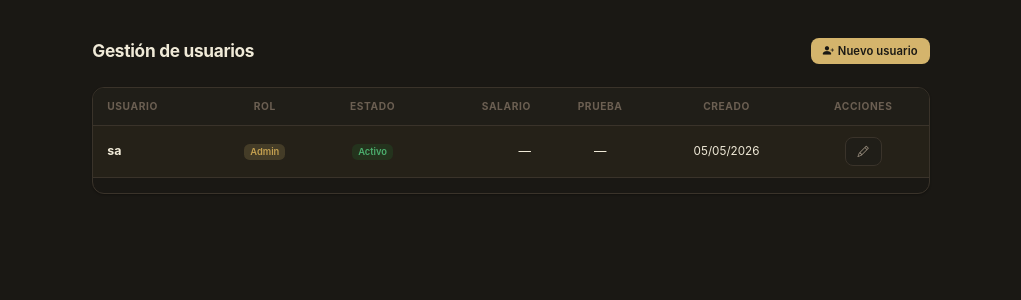
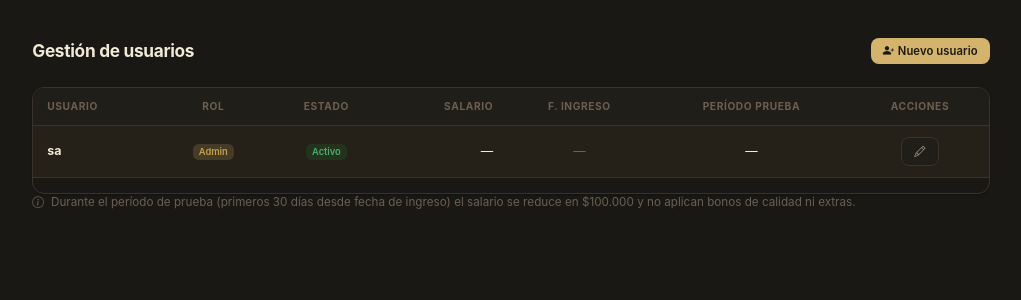
Before and after one commit to elsebastiann/agenda-detalling, a Flask app: page /users in a window 1280 px wide. Shown: the part 52-352 px from the top of the page, without its empty margins (129-1150 px from the left). Run offline with Flask 3, Linux system fonts and the light colour scheme; a user stored in the database is signed in; data comes from the database, SQL or seed files in the repository.

Commit message:
user management

```diff
--- a/app.py
+++ b/app.py
@@ -528,6 +528,25 @@ class User(db.Model):
 
     # True = debe cambiar contraseña en el próximo login
     must_change_password = db.Column(db.Boolean, default=False)
+
+    # Nómina
+    salary          = db.Column(db.Integer, default=0)
+    is_trial_period = db.Column(db.Boolean, default=False)  # override manual (legado)
+    hire_date       = db.Column(db.Date, nullable=True)     # fecha real de ingreso
+
+    @property
+    def in_trial(self):
+        """True si el empleado aún está en período de prueba (primer mes desde hire_date)."""
+        if self.hire_date:
+            return (date.today() - self.hire_date).days < 30
+        return bool(self.is_trial_period)
+
+    @property
+    def trial_end_date(self):
+        if self.hire_date:
+            from datetime import timedelta
+            return self.hire_date + timedelta(days=30)
+        return None
 
     def set_password(self, password):
         self.password_hash = generate_password_hash(password)
@@ -2480,6 +2499,7 @@ def ensure_payroll_schema():
         for col, definition in [
             ("salary",          "INTEGER DEFAULT 0"),
             ("is_trial_period", "BOOLEAN DEFAULT 0"),
+            ("hire_date",       "DATE"),
         ]:
             try:
                 db.session.execute(text(f"SELECT {col} FROM users LIMIT 1"))
@@ -2648,7 +2668,7 @@ def users_list():
         flash("Acceso restringido a administradores.", "danger")
         return redirect(url_for("calendar_view"))
     users = User.query.order_by(User.created_at.asc()).all()
-    return render_template("users.html", users=users)
+    return render_template("users.html", users=users, today=date.today())
 
 
 @app.route("/users/new", methods=["POST"])
@@ -2656,9 +2676,10 @@ def users_new():
     if not getattr(g, "current_user", None) or g.current_user.role != "admin":
         return redirect(url_for("calendar_view"))
 
-    username = (request.form.get("username") or "").strip()
-    password = request.form.get("password") or ""
-    role     = request.form.get("role") or "operario"
+    username       = (request.form.get("username") or "").strip()
+    password       = request.form.get("password") or ""
+    role           = request.form.get("role") or "operario"
+    hire_date_str  = (request.form.get("hire_date") or "").strip()
 
     if not username or not password:
         flash("Usuario y contraseña son obligatorios.", "danger")
@@ -2670,7 +2691,15 @@ def users_new():
         flash(f"El usuario '{username}' ya existe.", "danger")
         return redirect(url_for("users_list"))
 
-    u = User(username=username, role=role, is_active=True, must_change_password=True)
+    hire_date = None
+    if hire_date_str:
+        try:
+            hire_date = date.fromisoformat(hire_date_str)
+        except ValueError:
+            pass
+
+    u = User(username=username, role=role, is_active=True, must_change_password=True,
+             hire_date=hire_date)
     u.set_password(password)
     db.session.add(u)
     db.session.commit()
@@ -2684,9 +2713,10 @@ def users_edit(user_id):
         return redirect(url_for("calendar_view"))
 
     user = User.query.get_or_404(user_id)
-    new_username = (request.form.get("username") or "").strip()
-    new_role     = request.form.get("role") or user.role
-    new_password = request.form.get("password") or ""
+    new_username    = (request.form.get("username") or "").strip()
+    new_role        = request.form.get("role") or user.role
+    new_password    = request.form.get("password") or ""
+    hire_date_str   = (request.form.get("hire_date") or "").strip()
 
     if not new_username:
         flash("El nombre de usuario no puede estar vacío.", "danger")
@@ -2704,6 +2734,13 @@ def users_edit(user_id):
     user.role     = new_role
     if new_password:
         user.set_password(new_password)
+    if hire_date_str:
+        try:
+            user.hire_date = date.fromisoformat(hire_date_str)
+        except ValueError:
+            pass
+    elif hire_date_str == "":
+        user.hire_date = None
     db.session.commit()
     flash(f"Usuario '{new_username}' actualizado.", "success")
     return redirect(url_for("users_list"))
@@ -3080,8 +3117,8 @@ def payroll_new():
     ).all()
 
     for emp in employees:
-        salary    = getattr(emp, "salary", 0) or 0
-        is_trial  = bool(getattr(emp, "is_trial_period", False))
+        salary    = emp.salary or 0
+        is_trial  = emp.in_trial
         base      = max(salary - TRIAL_DEDUCTION, 0) if is_trial else salary
         bonus     = 0 if is_trial else BONUS_MAX
 
@@ -3164,11 +3201,11 @@ def payroll_entry_update(period_id, entry_id):
         return jsonify({"ok": False, "error": "La quincena ya está pagada."}), 400
 
     data = request.get_json(silent=True) or {}
-    is_trial = bool(getattr(entry.employee, "is_trial_period", False))
+    is_trial = entry.employee.in_trial
 
     if "absence_days" in data:
         days = int(data["absence_days"])
-        salary_raw = getattr(entry.employee, "salary", 0) or 0
+        salary_raw = entry.employee.salary or 0
         entry.absence_days      = days
         entry.deduction_absences = int(round(salary_raw / 30 * days))
 
@@ -3263,8 +3300,15 @@ def user_salary_update(user_id):
         user.salary = int(data["salary"])
     if "is_trial_period" in data:
         user.is_trial_period = bool(data["is_trial_period"])
-    db.session.commit()
-    return jsonify({"ok": True})
+    if "hire_date" in data:
+        try:
+            user.hire_date = date.fromisoformat(data["hire_date"]) if data["hire_date"] else None
+        except ValueError:
+            pass
+    db.session.commit()
+    in_trial = user.in_trial
+    trial_end = user.trial_end_date.isoformat() if user.trial_end_date else None
+    return jsonify({"ok": True, "in_trial": in_trial, "trial_end": trial_end})
 
 
 if __name__ == "__main__":
--- a/templates/users.html
+++ b/templates/users.html
@@ -1,7 +1,7 @@
 {% extends "base.html" %}
 {% block content %}
 
-<div class="container mt-4" style="max-width:860px;">
+<div class="container mt-4" style="max-width:980px;">
 
   <div class="d-flex align-items-center justify-content-between mb-4">
     <h2 class="mb-0">Gestión de usuarios</h2>
@@ -19,8 +19,8 @@
           <th class="text-center">Rol</th>
           <th class="text-center">Estado</th>
           <th class="text-end">Salario</th>
-          <th class="text-center">Prueba</th>
-          <th class="text-center">Creado</th>
+          <th class="text-center">F. Ingreso</th>
+          <th class="text-center">Período prueba</th>
           <th class="text-center">Acciones</th>
         </tr>
       </thead>
@@ -56,17 +56,38 @@
             </span>
             {% else %}—{% endif %}
           </td>
-          <td class="text-center">
+          <td class="text-center" style="font-size:0.82rem;">
             {% if u.role == 'operario' %}
-            <div class="form-check form-switch d-flex justify-content-center">
-              <input class="form-check-input trial-toggle" type="checkbox"
-                     data-id="{{ u.id }}"
-                     {% if u.is_trial_period %}checked{% endif %}>
-            </div>
-            {% else %}—{% endif %}
+              <span class="editable-hire-date" data-id="{{ u.id }}"
+                    data-value="{{ u.hire_date.isoformat() if u.hire_date else '' }}"
+                    style="cursor:pointer;border-bottom:1px dashed rgba(255,255,255,0.3);padding:2px 4px;white-space:nowrap;">
+                {% if u.hire_date %}
+                  {{ u.hire_date.strftime('%d/%m/%Y') }}
+                {% else %}
+                  <span class="text-muted">—</span>
+                {% endif %}
+              </span>
+            {% else %}
+              <span class="text-muted">—</span>
+            {% endif %}
           </td>
-          <td class="text-center" style="font-size:0.78rem;color:var(--text2);">
-            {{ u.created_at.strftime('%d/%m/%Y') }}
+          <td class="text-center" id="trial-cell-{{ u.id }}">
+            {% if u.role == 'operario' %}
+              {% if u.hire_date %}
+                {% if u.in_trial %}
+                  {% set days_left = 30 - (today - u.hire_date).days %}
+                  <span class="badge bg-warning text-dark" title="Fin de prueba: {{ u.trial_end_date.strftime('%d/%m/%Y') }}">
+                    En prueba · {{ days_left }}d
+                  </span>
+                {% else %}
+                  <span class="badge bg-success">Confirmado</span>
+                {% endif %}
+              {% else %}
+                <span class="text-muted" style="font-size:0.78rem;">Sin fecha</span>
+              {% endif %}
+            {% else %}
+              —
+            {% endif %}
           </td>
           <td class="text-center">
             <div class="d-flex gap-2 justify-content-center">
@@ -76,7 +97,8 @@
                       data-bs-target="#modalEditUser"
                       data-id="{{ u.id }}"
                       data-username="{{ u.username }}"
-                      data-role="{{ u.role }}">
+                      data-role="{{ u.role }}"
+                      data-hire="{{ u.hire_date.isoformat() if u.hire_date else '' }}">
                 <i class="bi bi-pencil"></i>
               </button>
               <!-- Activar / Desactivar -->
@@ -102,6 +124,12 @@
       </tbody>
     </table>
   </div>
+
+  <p class="text-muted" style="font-size:0.78rem;">
+    <i class="bi bi-info-circle me-1"></i>
+    Durante el período de prueba (primeros 30 días desde fecha de ingreso) el salario se reduce en
+    $100.000 y no aplican bonos de calidad ni extras.
+  </p>
 </div>
 
 {# ── Modal: Nuevo usuario ── #}
@@ -131,6 +159,12 @@
               <option value="lider">Líder</option>
               <option value="admin">Admin</option>
             </select>
+          </div>
+          <div>
+            <label class="form-label">Fecha de ingreso</label>
+            <input type="date" name="hire_date" class="form-control"
+                   value="{{ today.isoformat() }}">
+            <small class="text-muted">Los primeros 30 días son período de prueba (–$100.000, sin bonos).</small>
           </div>
         </div>
         <div class="modal-footer" style="border-top:1px solid var(--border);">
@@ -170,6 +204,11 @@
               <option value="admin">Admin</option>
             </select>
           </div>
+          <div>
+            <label class="form-label">Fecha de ingreso</label>
+            <input type="date" name="hire_date" id="editHireDate" class="form-control">
+            <small class="text-muted">Los primeros 30 días son período de prueba automático.</small>
+          </div>
         </div>
         <div class="modal-footer" style="border-top:1px solid var(--border);">
           <button type="button" class="btn btn-outline-secondary btn-sm"
@@ -185,8 +224,9 @@
   // Modal edición usuario
   document.getElementById('modalEditUser').addEventListener('show.bs.modal', function (e) {
     const btn = e.relatedTarget;
-    document.getElementById('editUsername').value = btn.getAttribute('data-username');
-    document.getElementById('editRole').value     = btn.getAttribute('data-role');
+    document.getElementById('editUsername').value  = btn.getAttribute('data-username');
+    document.getElementById('editRole').value      = btn.getAttribute('data-role');
+    document.getElementById('editHireDate').value  = btn.getAttribute('data-hire') || '';
     document.getElementById('editUserForm').action = `/users/${btn.getAttribute('data-id')}/edit`;
   });
 
@@ -226,13 +266,54 @@
     });
   });
 
-  // Toggle período de prueba
-  document.querySelectorAll('.trial-toggle').forEach(toggle => {
-    toggle.addEventListener('change', function() {
-      fetch(`/users/${this.dataset.id}/salary`, {
-        method: 'POST',
-        headers: {'Content-Type': 'application/json'},
-        body: JSON.stringify({is_trial_period: this.checked})
+  // Edición inline de fecha de ingreso
+  document.querySelectorAll('.editable-hire-date').forEach(cell => {
+    cell.addEventListener('click', function() {
+      if (cell.querySelector('input')) return;
+      const id   = cell.dataset.id;
+      const val  = cell.dataset.value;
+      const orig = cell.innerHTML;
+      const input = document.createElement('input');
+      input.type = 'date'; input.value = val;
+      input.className = 'form-control form-control-sm';
+      input.style.width = '140px';
+      cell.innerHTML = ''; cell.appendChild(input);
+      input.focus();
+      function save() {
+        const newVal = input.value; // YYYY-MM-DD o vacío
+        fetch(`/users/${id}/salary`, {
+          method: 'POST',
+          headers: {'Content-Type': 'application/json'},
+          body: JSON.stringify({hire_date: newVal || null})
+        }).then(r => r.json()).then(d => {
+          if (d.ok) {
+            cell.dataset.value = newVal;
+            if (newVal) {
+              const [y, m, day] = newVal.split('-');
+              cell.innerHTML = `${day}/${m}/${y}`;
+            } else {
+              cell.innerHTML = '<span class="text-muted">—</span>';
+            }
+            // Actualizar badge de período de prueba
+            const trialCell = document.getElementById(`trial-cell-${id}`);
+            if (trialCell) {
+              if (d.in_trial && newVal) {
+                const end = d.trial_end ? d.trial_end.split('-') : null;
+                const endStr = end ? `${end[2]}/${end[1]}/${end[0]}` : '';
+                trialCell.innerHTML = `<span class="badge bg-warning text-dark" title="Fin de prueba: ${endStr}">En prueba</span>`;
+              } else if (!d.in_trial && newVal) {
+                trialCell.innerHTML = `<span class="badge bg-success">Confirmado</span>`;
+              } else {
+                trialCell.innerHTML = `<span class="text-muted" style="font-size:0.78rem;">Sin fecha</span>`;
+              }
+            }
+          } else { cell.innerHTML = orig; }
+        });
+      }
+      input.addEventListener('blur', save);
+      input.addEventListener('keydown', e => {
+        if (e.key === 'Enter') input.blur();
+        if (e.key === 'Escape') { cell.innerHTML = orig; }
       });
     });
   });
```
Also changed, not shown: 1 other file.
